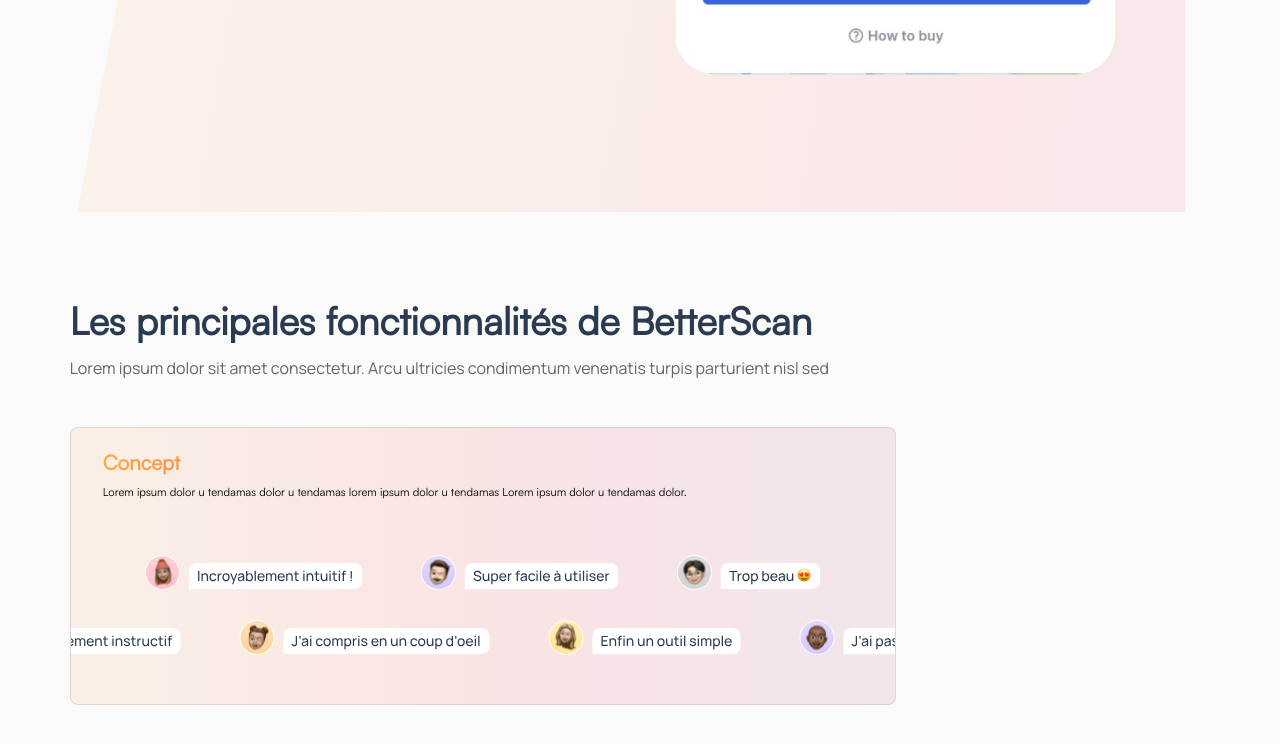
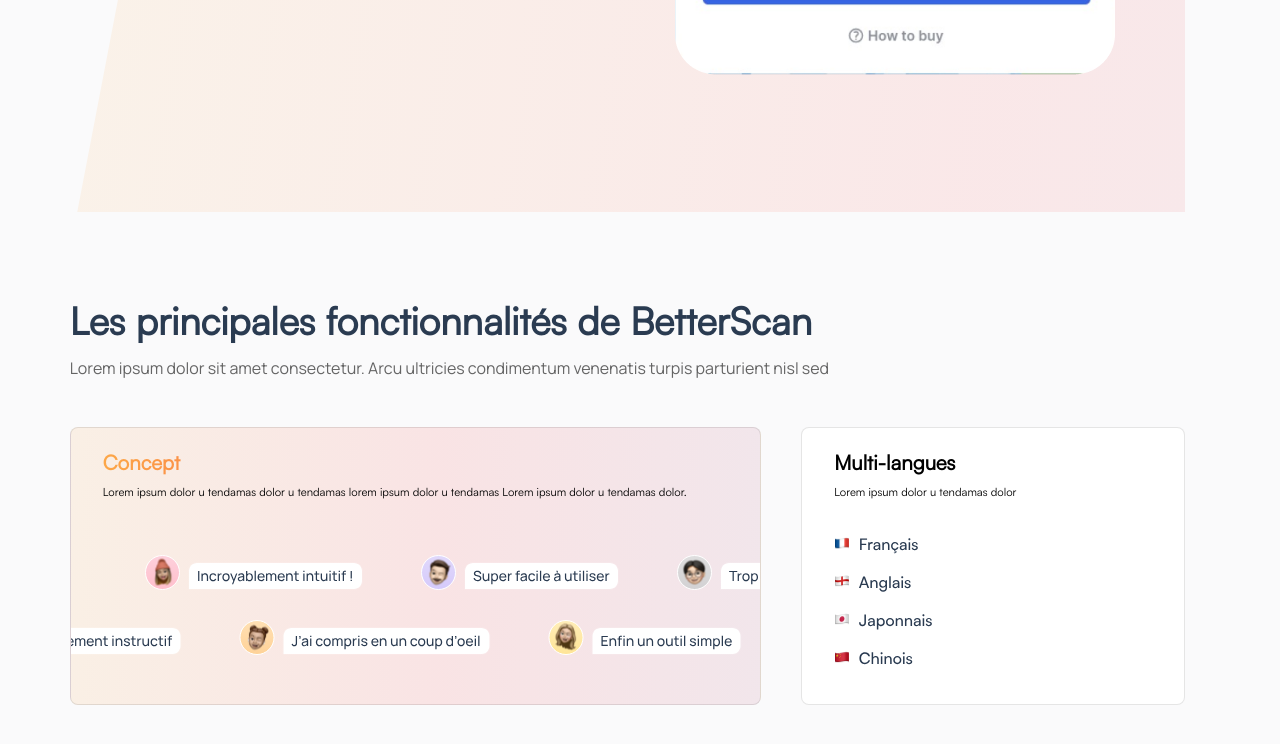
Before and after one commit to BetterScan/LandingPage, a React (Create React App) app: page / in a window 1280 px wide. Shown: the part 620-1364 px from the top of the page. Built offline with nearby package versions, Linux system fonts and the light colour scheme.

Commit message:
added multi lang section

```diff
--- a/src/Component/FeaturesPresentation/FeaturesPresentation.css
+++ b/src/Component/FeaturesPresentation/FeaturesPresentation.css
@@ -20,11 +20,15 @@
   font-weight: 500;
   line-height: normal;
 }
+.features-presentation-concept-and-multi-lang-container {
+  display: flex;
+  margin-top: 48px;
+  width: 100%;
+  max-width: 1320px;
+}
 .features-presentation-concept-container {
-  margin-top: 48px;
   /* width: 824px; */
-  width: 100%;
-  max-width: 824px;
+  width: 62.4242%;
   height: 276px;
   border-radius: 8px;
   border: 1px solid rgba(0, 0, 0, 0.1);
@@ -34,6 +38,7 @@
     rgba(247, 69, 69, 0.12) 53.98%,
     rgba(149, 100, 157, 0.12) 128.58%
   );
+  overflow: hidden;
 }
 .features-presentation-concept-title {
   margin-left: 32px;
@@ -50,11 +55,37 @@
   -webkit-background-clip: text;
   -webkit-text-fill-color: transparent;
 }
-.features-presentation-concept-description{
+.features-presentation-concept-description {
   margin-left: 32px;
   margin-top: 12px;
   font-size: 11.28px;
 }
-.features-presentation-concept-container img{
-margin-top: 57px;
+.features-presentation-concept-container img {
+  margin-top: 57px;
 }
+.features-presentation-multi-lang-container {
+  border-radius: 8px;
+  border: 1px solid rgba(0, 0, 0, 0.1);
+  background: #fff;
+  width: 34.54%;
+  height: 276px;
+  margin-left: 40px;
+}
+.features-presentation-multi-lang-title {
+  font-family: "satoshi-regular";
+  font-size: 20.445px;
+  font-weight: 700;
+  line-height: 24.675px;
+  margin-left: 32px;
+  margin-top: 22px;
+}
+.features-presentation-multi-lang-description {
+  margin-left: 32px;
+  margin-top: 12px;
+  font-size: 11.28px;
+}
+.features-presentation-multi-lang-img-container{
+  display: flex;
+  margin-left: 32px;
+  margin-top: 35px;
+}
--- a/src/Component/FeaturesPresentation/FeaturesPresentation.tsx
+++ b/src/Component/FeaturesPresentation/FeaturesPresentation.tsx
@@ -1,6 +1,7 @@
 import React from "react";
 import "./FeaturesPresentation.css";
 import testimonialsImg from "../../Assets/testimonials.svg";
+import multiLang from "../../Assets/multilang.svg";
 function FeaturesPresentation() {
   return (
     <>
@@ -15,6 +16,7 @@
             venenatis turpis parturient nisl sed
           </div>
         </div>
+        <div className="features-presentation-concept-and-multi-lang-container">
           <div className="features-presentation-concept-container">
             <div className="features-presentation-concept-title">Concept</div>
             <div className="features-presentation-concept-description">
@@ -24,6 +26,18 @@
             <img src={testimonialsImg} alt="testimonials image" />
             {/* 1320 */}
           </div>
+          <div className="features-presentation-multi-lang-container">
+            <div className="features-presentation-multi-lang-title">
+              Multi-langues
+            </div>
+            <div className="features-presentation-multi-lang-description">
+              Lorem ipsum dolor u tendamas dolor
+            </div>
+            <div className="features-presentation-multi-lang-img-container">
+              <img src={multiLang} alt="" />
+            </div>
+          </div>
+        </div>
       </div>
     </>
   );
```
Also changed, not shown: src/Assets/multilang.svg (added), src/Assets/people-multilang.svg (added). Lines whose indentation alone changed are shown as unchanged.
